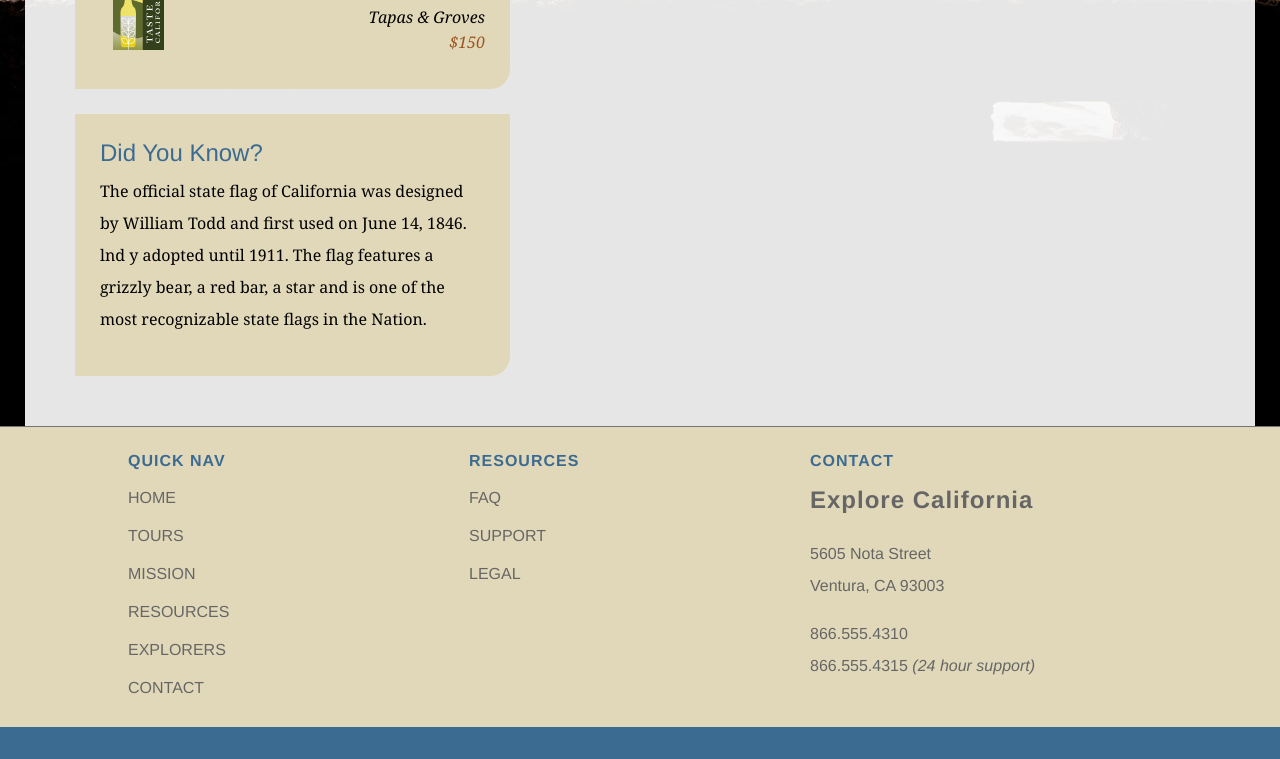
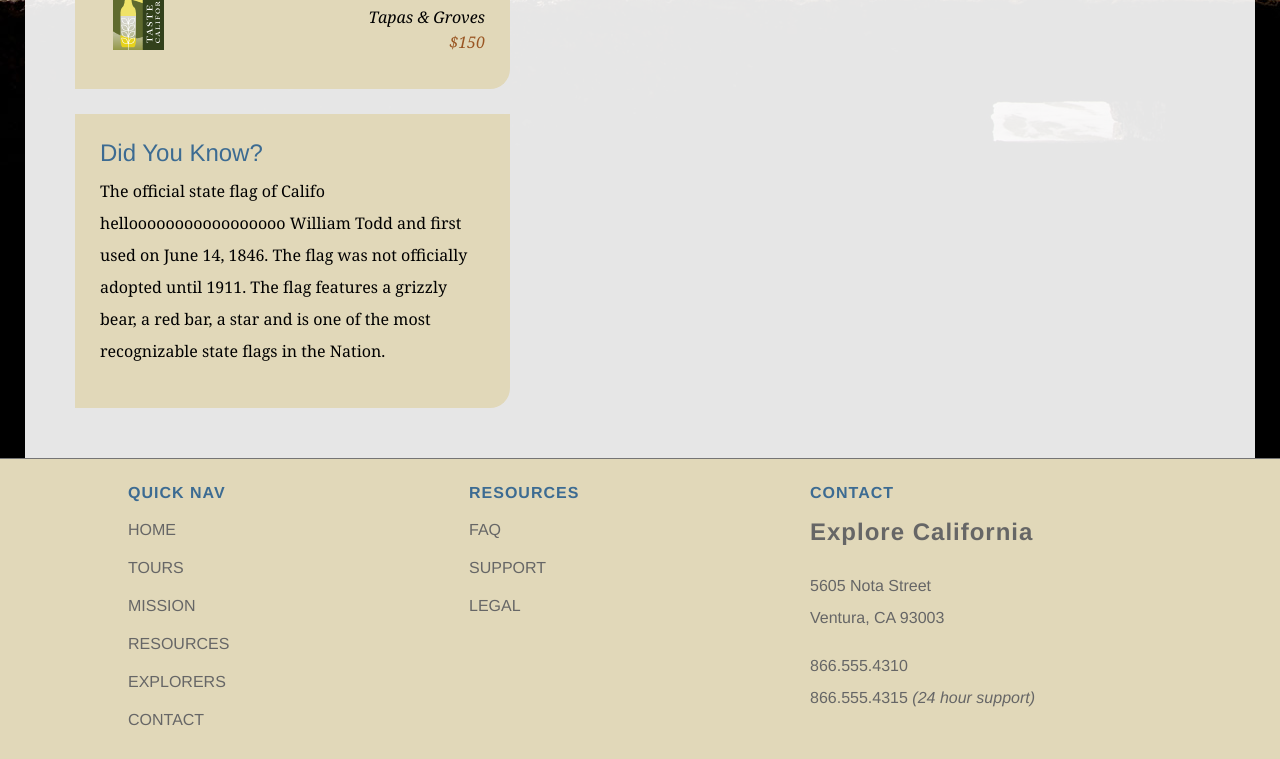
Before and after one commit to geethasunnap/Latest_project_explore_califor, a plain HTML site: page index.html in a window 1280 px wide. Shown: the part 939-1698 px from the top of the page. Before the commit the page ends 1666 px from the top, so only its background shows below. Drawn offline with Linux system fonts and the light colour scheme.

Commit message:
commiting stash

```diff
--- a/index.html
+++ b/index.html
@@ -89,7 +89,7 @@
 
           <div id="trivia" class="callOut">
             <h1>Did You Know?</h1>
-            <p>The official state flag of California was designed by William Todd and first used on June 14, 1846. lnd y adopted until 1911. The flag features a grizzly bear, a red bar, a star and is one of the most recognizable state flags in the Nation.</p>
+            <p>The official state flag of Califo hellooooooooooooooooo William Todd and first used on June 14, 1846. The flag was not officially adopted until 1911. The flag features a grizzly bear, a red bar, a star and is one of the most recognizable state flags in the Nation.</p>
           </div>
         </div>
       </div>
```
